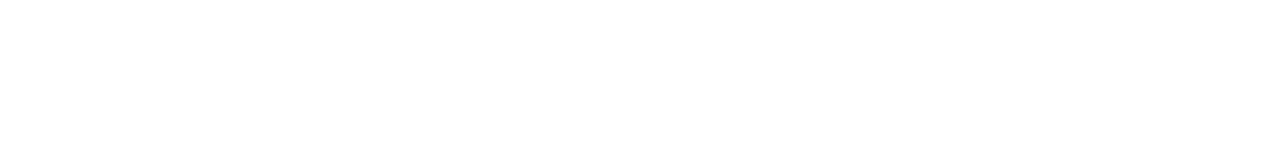
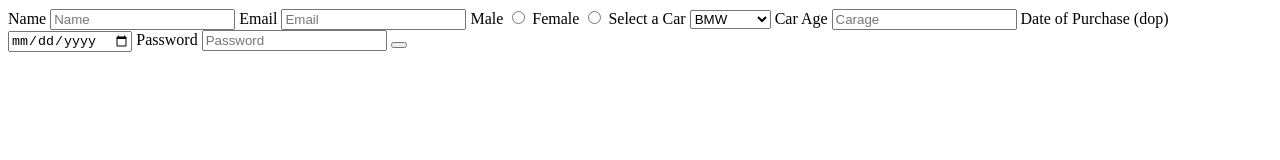
Before and after one commit to acciojob/car-insurance-form-anuragtiwari-up57, a website: page main.html in a window 1280 px wide. Drawn offline with Linux system fonts and the light colour scheme.

Commit message:
created a submission

```diff
--- a/main.html
+++ b/main.html
@@ -7,6 +7,31 @@
 </head>
 
 <body>
+	<form method="post">
+		<label for="name">Name</label>
+		<input type="text" id="name" placeholder="Name" required>
+		<label for="email">Email</label>
+		<input type="email" id="email" placeholder="Email" required>
+
+		<label for="gender_m">Male</label>
+		<input type="radio" id="gender_m" name="gender" required>
+		<label for="gender_f">Female</label>
+		<input type="radio" id="gender_f" name="gender" required>
+		<label for="cars"> Select a Car</label>
+		<select id="cars">
+			<option>BMW</option>
+			<option>Audi</option>
+			<option>Mercedez</option>
+		</select>
+		<label for="carage">Car Age</label>
+		<input type="number" id="carage" placeholder="Carage" required>
+		<label for="dop">Date of Purchase (dop)</label>
+		<input type="date" id="dop" required>
+		<label for="password">Password</label>
+		<input type="password" id="password" placeholder="Password" required>
+
+		<button type="submit"></button>
+		</form>
 	<!-- the entire body must be written by student -->
     <script type="text/javascript" src="./script.js">
 </script>
```
